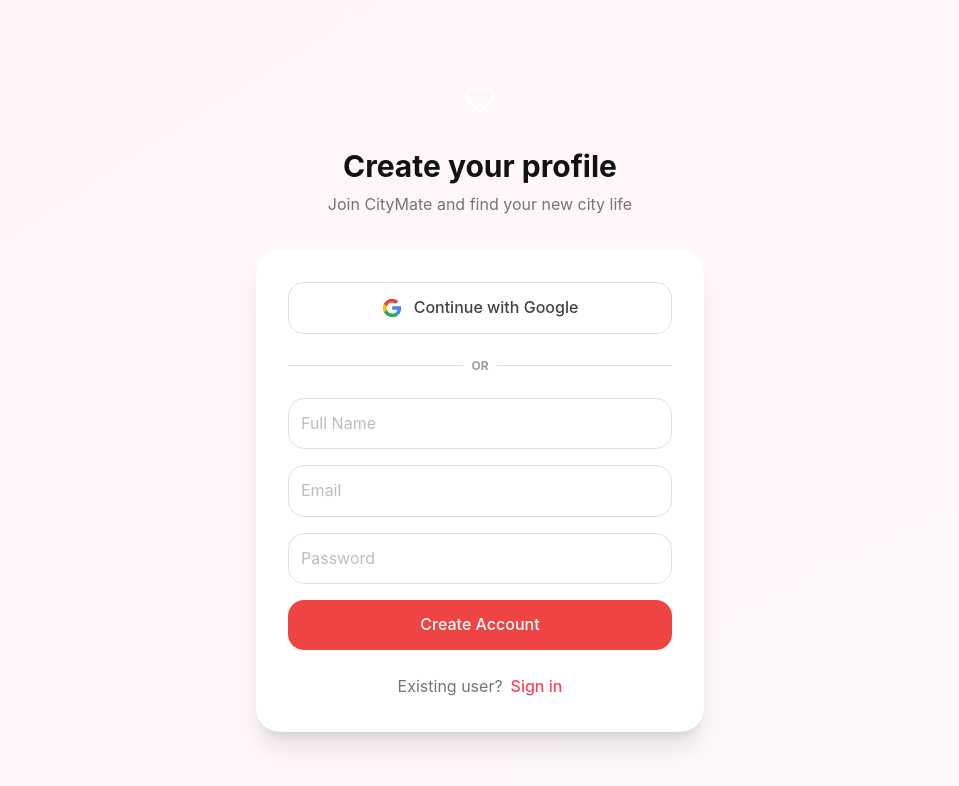
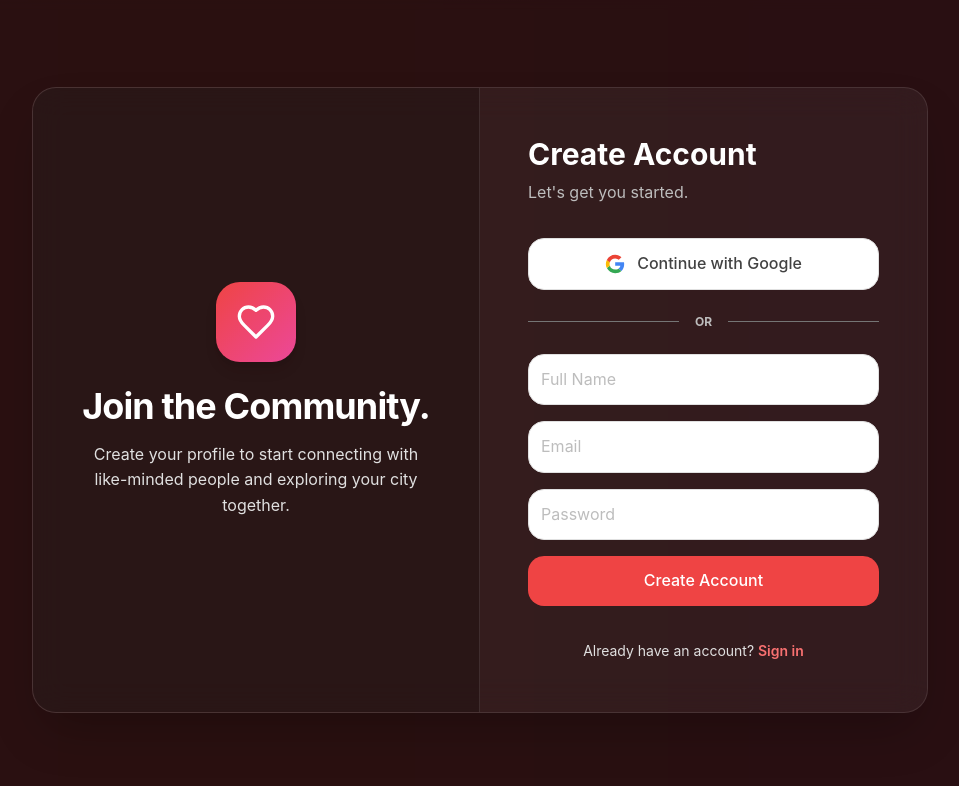
Before and after one commit to KaziAmin110/Locale, a Next.js app in the folder frontend/: page /register in a window 1280 px wide. Shown: the top 786 px of the page, without its empty margins (160-1119 px from the left). Built offline with nearby package versions, Linux system fonts and the light colour scheme.

Commit message:
testicle

```diff
--- a/frontend/src/app/register/page.tsx
+++ b/frontend/src/app/register/page.tsx
@@ -1,45 +1,107 @@
 'use client'
 
 import Link from 'next/link'
-import { Heart } from 'lucide-react'
+import { Heart, MoveRight } from 'lucide-react'
+import { motion } from 'framer-motion'
 import GoogleAuth from '../components/auth/GoogleAuth'
 import SignUpForm from '../components/auth/SignUpForm'
 
 export default function RegisterPage() {
   return (
-    <div className="min-h-screen bg-gradient-to-br from-primary/5 to-secondary/5 flex items-center justify-center p-4">
-      <div className="w-full max-w-md">
-        {/* Logo */}
-        <div className="text-center mb-8">
-          <div className="inline-flex items-center justify-center w-16 h-16 bg-gradient-primary rounded-2xl mb-4">
-            <Heart size={32} className="text-white" />
-          </div>
-          <h1 className="text-3xl font-bold text-gray-900">Create your profile</h1>
-          <p className="text-gray-600 mt-2">Join CityMate and find your new city life</p>
+    <div className="min-h-screen w-full bg-gray-900 text-white relative overflow-hidden">
+      {/* Animated Gradient Background - Consistent with Login Page */}
+      <div className="absolute inset-0 z-0">
+        <motion.div
+          animate={{
+            backgroundPosition: ['0% 50%', '100% 50%', '0% 50%'],
+          }}
+          transition={{
+            duration: 20,
+            ease: 'linear',
+            repeat: Infinity,
+          }}
+          className="w-full h-full bg-gradient-to-r from-rose-500 via-red-500 to-pink-600 opacity-30"
+          style={{ backgroundSize: '400% 400%' }}
+        />
+        <div className="absolute inset-0 bg-black/50 backdrop-blur-sm"></div>
       </div>
 
-        {/* Auth Form */}
-        <div className="bg-white rounded-2xl shadow-xl p-8">
+      <div className="relative z-10 flex items-center justify-center min-h-screen p-4">
+        <motion.div
+          initial={{ opacity: 0, y: 20 }}
+          animate={{ opacity: 1, y: 0 }}
+          transition={{ duration: 0.6, ease: 'easeInOut' }}
+          className="w-full max-w-4xl grid grid-cols-1 md:grid-cols-2 rounded-2xl overflow-hidden shadow-2xl backdrop-blur-lg border border-white/10"
+          style={{
+            background: 'rgba(255, 255, 255, 0.05)',
+          }}
+        >
+          {/* Left Panel - Branding */}
+          <div className="hidden md:flex flex-col items-center justify-center p-12 bg-black/20 text-center border-r border-white/10">
+            <motion.div
+              initial={{ scale: 0.5, opacity: 0 }}
+              animate={{ scale: 1, opacity: 1 }}
+              transition={{ delay: 0.2, duration: 0.5, type: 'spring' }}
+            >
+              <div className="inline-flex items-center justify-center w-20 h-20 bg-gradient-to-br from-red-500 to-pink-500 rounded-3xl mb-6 shadow-lg">
+                <Heart size={40} className="text-white" />
+              </div>
+            </motion.div>
+            <motion.h1
+              initial={{ opacity: 0, x: -20 }}
+              animate={{ opacity: 1, x: 0 }}
+              transition={{ delay: 0.4, duration: 0.5 }}
+              className="text-4xl font-bold tracking-tight text-white"
+            >
+              Join the Community.
+            </motion.h1>
+            <motion.p
+              initial={{ opacity: 0, x: -20 }}
+              animate={{ opacity: 1, x: 0 }}
+              transition={{ delay: 0.6, duration: 0.5 }}
+              className="text-gray-300 mt-4 max-w-sm"
+            >
+              Create your profile to start connecting with like-minded people and exploring your city together.
+            </motion.p>
+          </div>
+
+          {/* Right Panel - Form */}
+          <div className="flex flex-col justify-center p-8 sm:p-12">
+            <div className="text-left mb-8">
+              <h2 className="text-3xl font-bold text-white">Create Account</h2>
+              <p className="text-gray-400 mt-2">
+                Let's get you started.
+              </p>
+            </div>
+
+            <div className="space-y-6">
               <GoogleAuth />
 
-          <div className="flex w-full mt-6 items-center">
-            <span className="bg-gray-300 h-[1px] w-1/2"></span>
-            <span className="text-xs mx-2 text-gray-500 font-bold">OR</span>
-            <span className="bg-gray-300 h-[1px] w-1/2"></span>
+              <div className="flex w-full items-center">
+                <span className="bg-gray-600 h-[1px] w-full"></span>
+                <span className="text-xs mx-4 text-gray-400 font-bold uppercase">
+                  OR
+                </span>
+                <span className="bg-gray-600 h-[1px] w-full"></span>
               </div>
 
               <SignUpForm />
+            </div>
 
-          <div className="flex justify-center w-full mt-6 items-center gap-2">
-            <p className="text-gray-600">Existing user?</p>
+            <div className="text-center mt-8">
               <Link
                 href="/login"
-              className="text-primary hover:text-primary-hover font-medium"
+                className="group text-sm text-gray-300 hover:text-white transition-colors duration-300"
               >
+                Already have an account?{' '}
+                <span className="font-semibold text-red-400 group-hover:underline">
                   Sign in
+                </span>
+                <MoveRight className="inline w-4 h-4 ml-1 opacity-0 group-hover:opacity-100 transition-opacity duration-300" />
               </Link>
             </div>
           </div>
+        </motion.div>
       </div>
     </div>
   )
```
Lines whose indentation alone changed are shown as unchanged.
